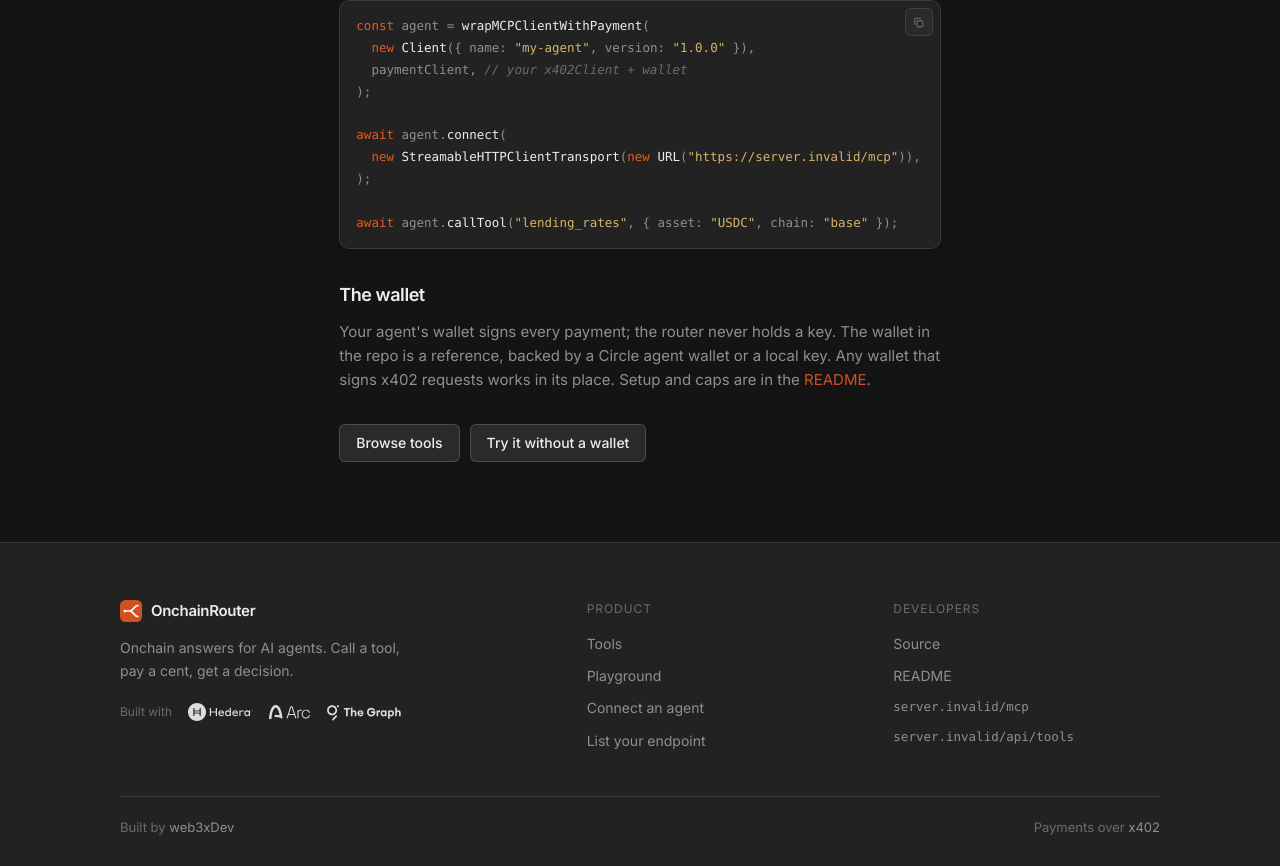
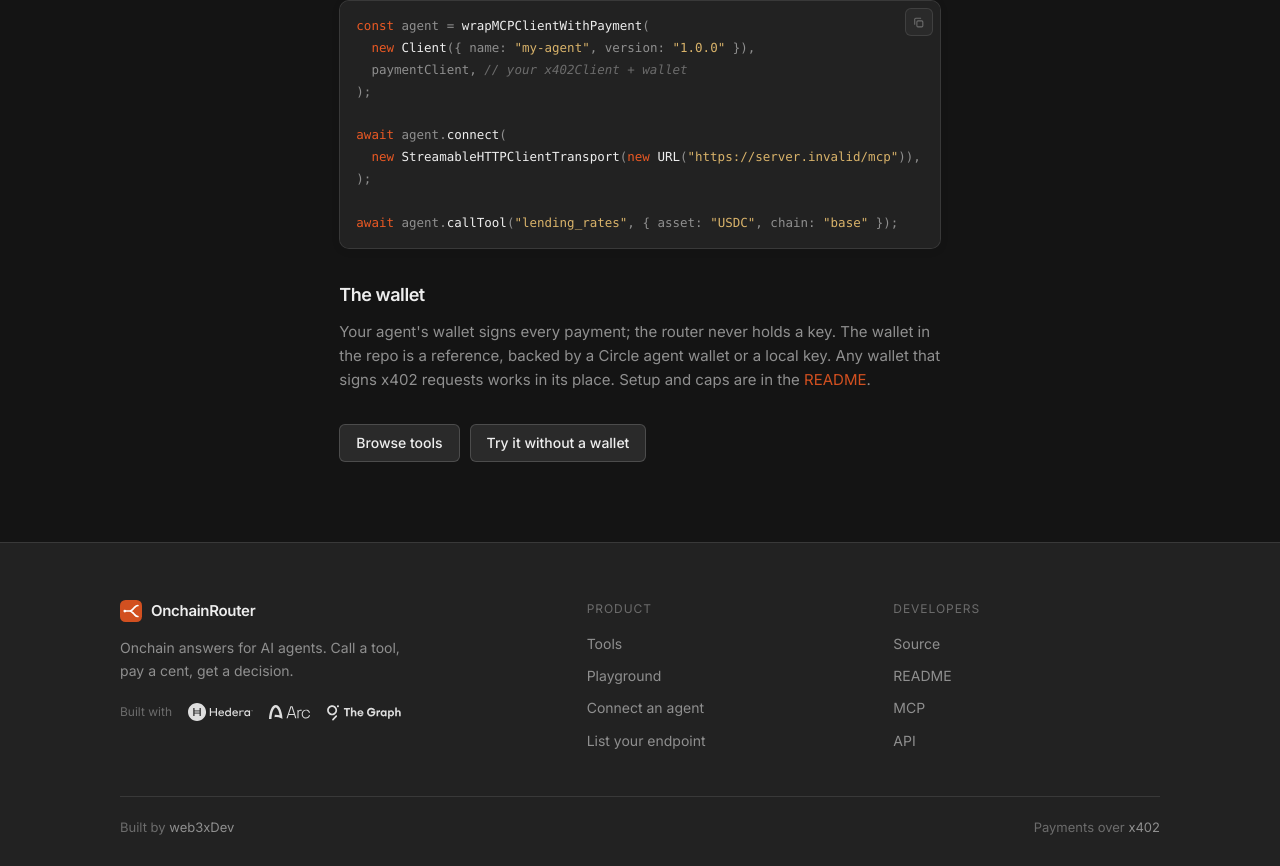
Before and after one commit to web3xDev/onchain-router, a Next.js app: page /connect in a window 1280 px wide. Shown: the part 572-1438 px from the top of the page. Built offline with nearby package versions, Linux system fonts and the light colour scheme; no server answers.

Commit message:
Footer developer links read MCP and API and jump to the docs

```diff
--- a/app/connect/page.tsx
+++ b/app/connect/page.tsx
@@ -25,7 +25,7 @@ export default function ConnectPage() {
         <p>Add the endpoint. Your agent sees every tool, calls one, pays for it, gets the answer.</p>
       </div>
 
-      <h2>The endpoint</h2>
+      <h2 id="endpoint" style={{ scrollMarginTop: 80 }}>The endpoint</h2>
       <Code>{`${base}/mcp`}</Code>
 
       <h2>Connect</h2>
--- a/app/tools/[slug]/page.tsx
+++ b/app/tools/[slug]/page.tsx
@@ -112,7 +112,7 @@ export default async function ToolPage({ params }: { params: Promise<{ slug: str
             </Code>
           </div>
 
-          <div className="block">
+          <div className="block" id="http" style={{ scrollMarginTop: 80 }}>
             <h2>Call it over HTTP</h2>
             <p style={{ color: "var(--text-2)", fontSize: 14, marginTop: 0 }}>
               The first request returns 402 with the accepted networks. Sign one and repeat
--- a/components/site-footer.tsx
+++ b/components/site-footer.tsx
@@ -1,11 +1,8 @@
 import Link from "next/link";
 import { Brand } from "@/components/brand";
 import { Logo } from "@/components/logo";
-import { siteUrl } from "@/lib/site";
 
 export function SiteFooter() {
-  const base = siteUrl();
-
   return (
     <footer className="footer">
       <div className="page">
@@ -46,12 +43,8 @@ export function SiteFooter() {
             <a href="https://github.com/web3xDev/onchain-router#readme" target="_blank" rel="noreferrer">
               README
             </a>
-            <a href={`${base}/mcp`} className="footer-mono">
-              {base.replace(/^https?:\/\//, "")}/mcp
-            </a>
-            <a href={`${base}/api/tools`} className="footer-mono">
-              {base.replace(/^https?:\/\//, "")}/api/tools
-            </a>
+            <Link href="/connect#endpoint">MCP</Link>
+            <Link href="/tools/lending-rates#http">API</Link>
           </div>
         </div>
 
```
